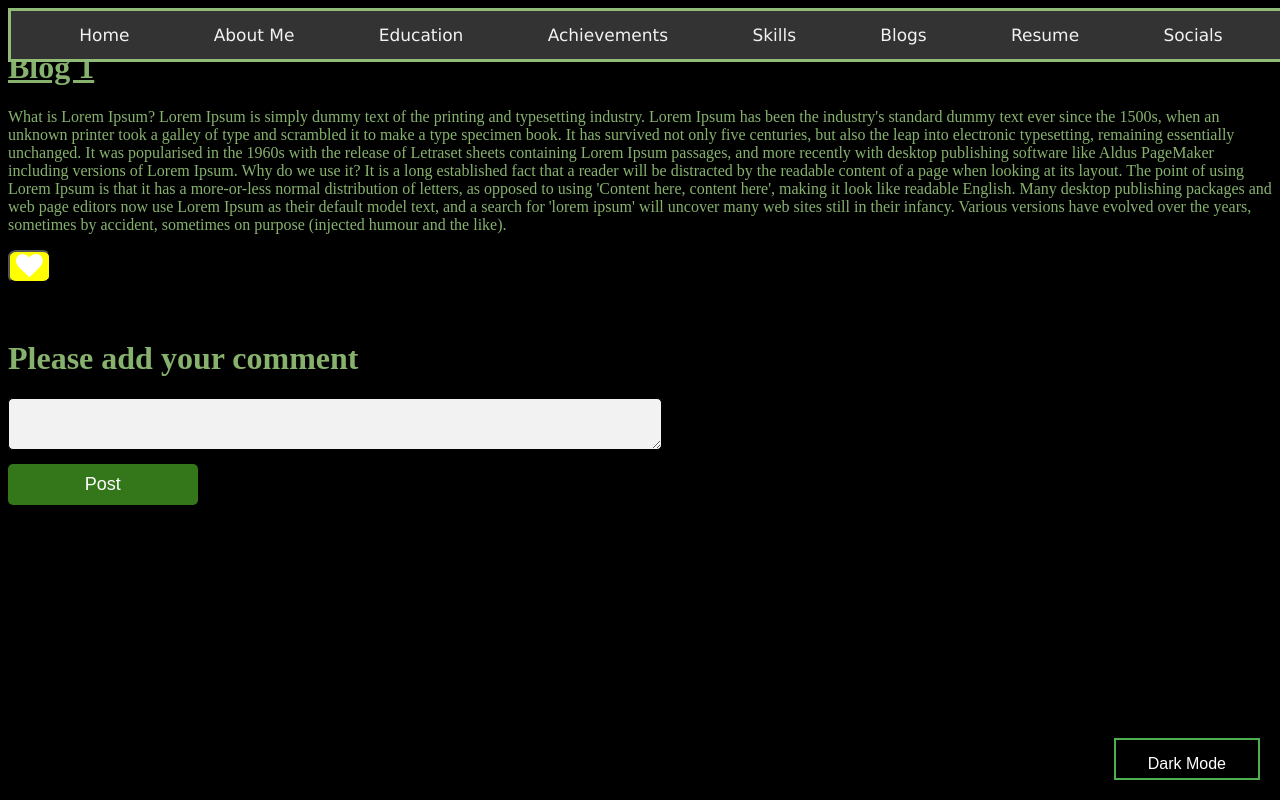
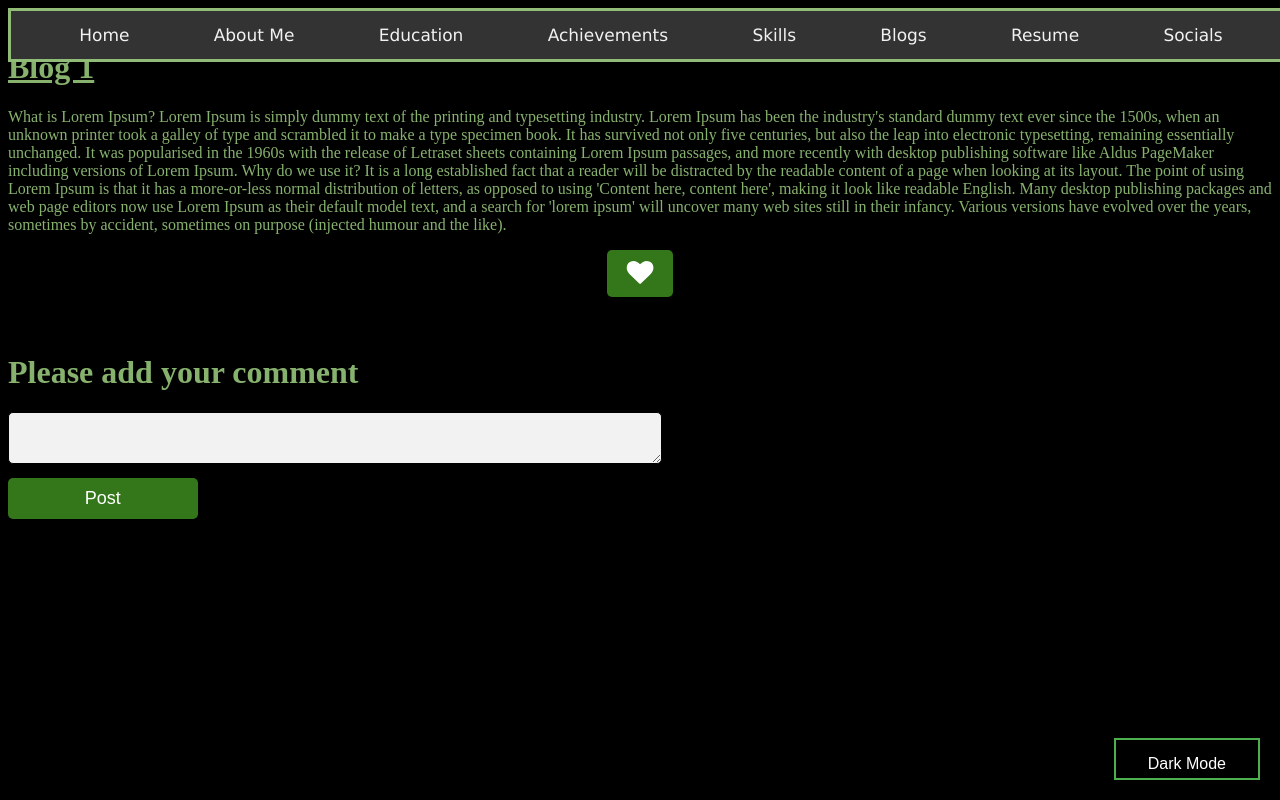
Before and after one commit to iamarnav08/iamarnav08.github.io, a plain HTML site: page Blog1.html in a window 1280 px wide. Both pictures are taken after a click on the button "Dark Mode". Drawn offline with nearby package versions, Linux system fonts and the light colour scheme.

Commit message:
Update style.css

```diff
--- a/style.css
+++ b/style.css
@@ -81,7 +81,7 @@ body {
 
 
   .fa {
-    font-size: 24px; /* Adjusted the font size */
+    font-size: 24px;
   }
 
   .fa-github {
@@ -92,7 +92,7 @@ body {
     color: rgb(165, 7, 7);
   }
 
-  .fa-linkedin-square { /* Corrected the class name */
+  .fa-linkedin-square {
     color: darkblue;
   }
 
@@ -152,16 +152,28 @@ body.dark_mode{
   }
 
  .likeB{
-   background-color: yellow;
+   background-color: black;
    border-radius: 20%;
+   padding: 10px 20px;
+    margin:auto;
+    border: none;
+    border-radius: 5px;
+    text-align: center;
+    color:white;
+    display: flex;
+  justify-content: center;
+  align-items: center;
  }
 
  .likeB:hover{
-   background-color: #001ccd;
    transition: 0.2s;
-   color: white;
+   color: red;
  }
 
+ .dark_mode .likeB{
+  background-color: #34761a;;
+  ;
+ }
 .comment-box{
     margin:auto;
     width: 50%;
```
